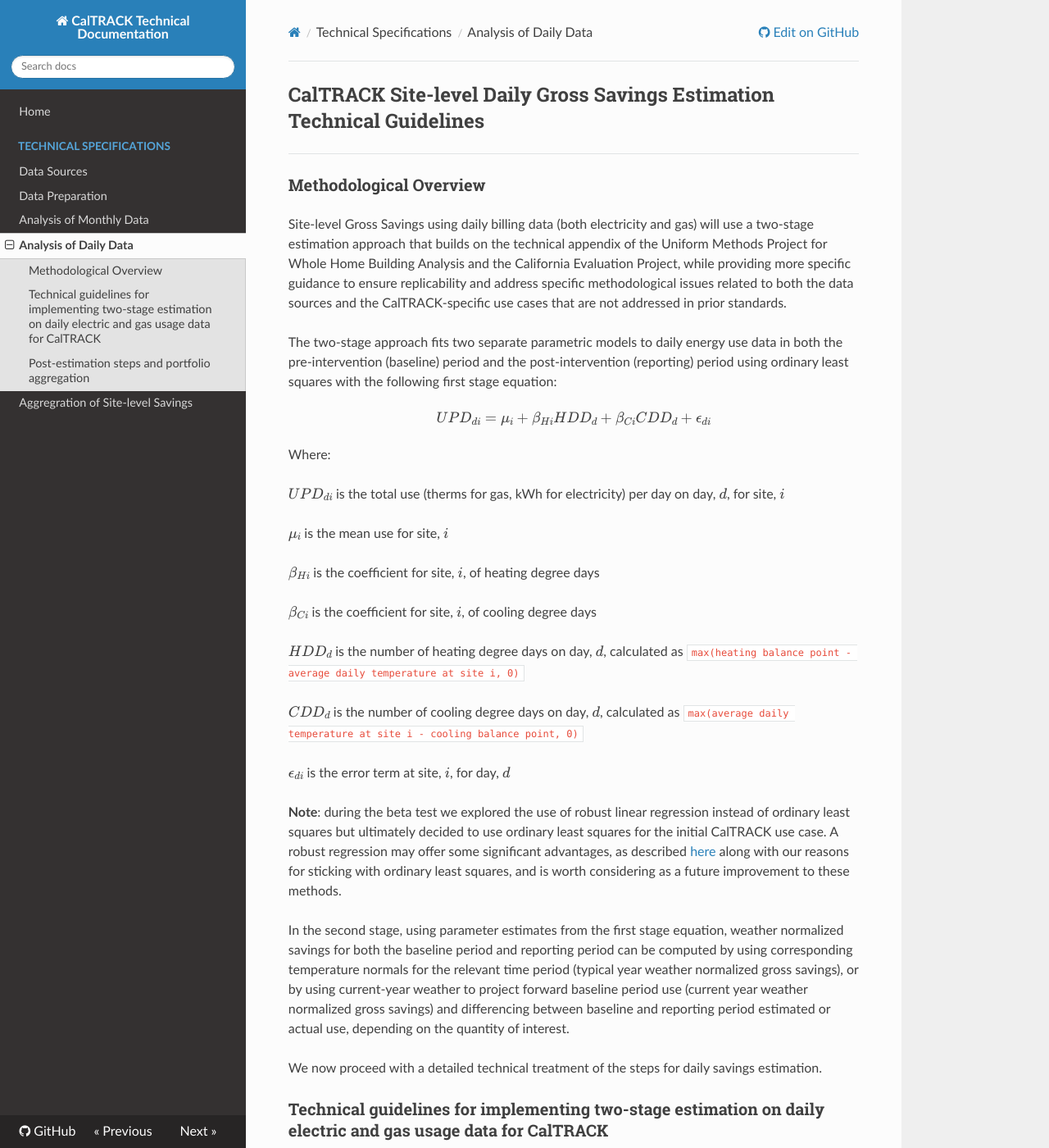
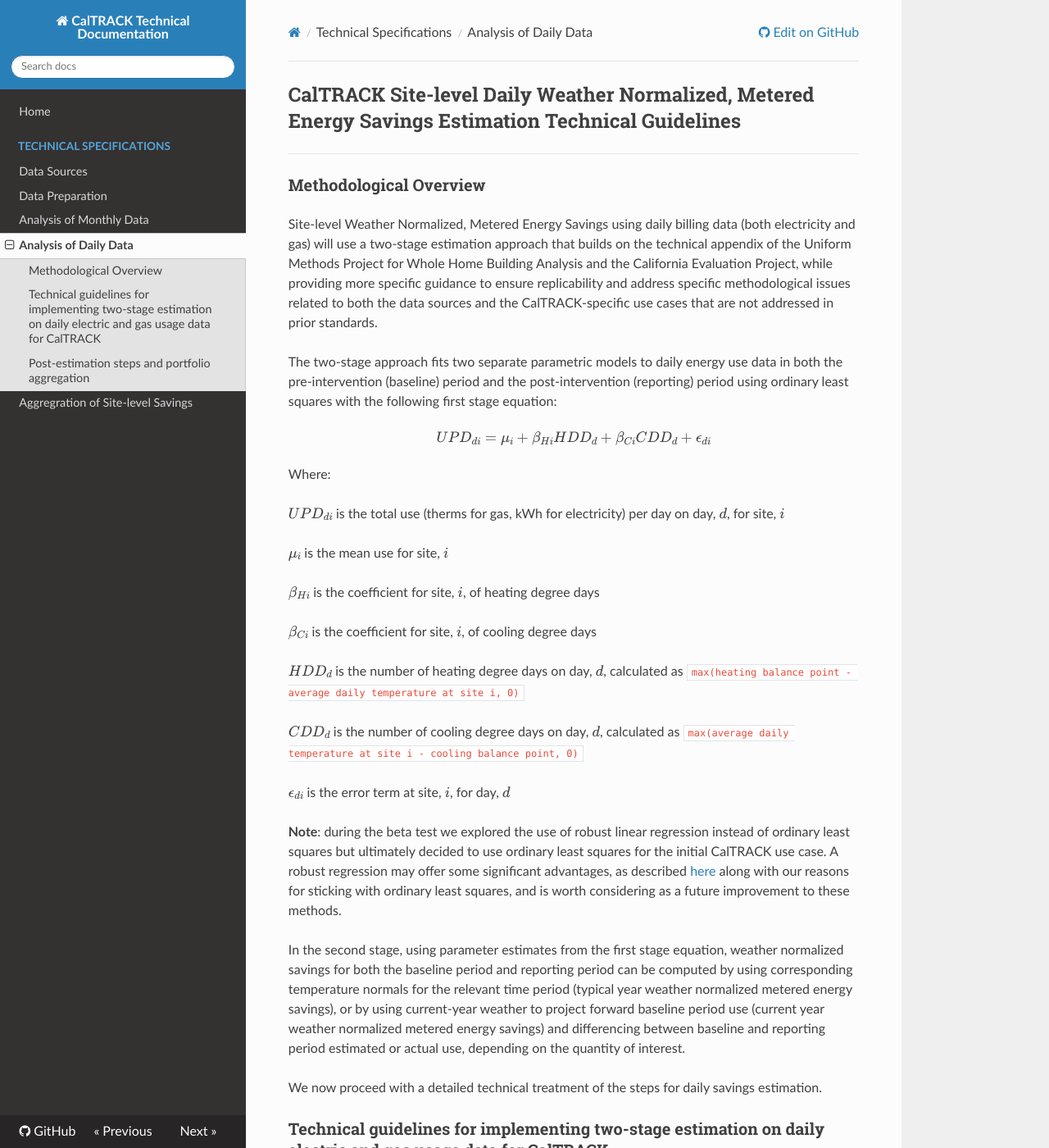
Before and after one commit to openeemeter/caltrack, an MkDocs documentation site: the page built from docs/savings-calculations/v1.0/daily/README.md, in a window 1280 px wide and 1400 px high. Shown: the whole window at 82% size. Built offline with MkDocs 1.6.1, drawn with Linux system fonts in a browser that asks for light colours; nearby versions of some CDN libraries; formulas are drawn with MathJax 3; old or Windows-style settings are respelled for this version of MkDocs; some of the changed text lies outside the part shown.

Commit message:
Update "Gross"

```diff
--- a/docs/savings-calculations/v1.0/daily/README.md
+++ b/docs/savings-calculations/v1.0/daily/README.md
@@ -1,11 +1,11 @@
-## **CalTRACK Site-level Daily Gross Savings Estimation Technical Guidelines**
+## **CalTRACK Site-level Daily Weather Normalized, Metered Energy Savings Estimation Technical Guidelines**
 
 * * *
 
 
 ### **Methodological Overview**
 
-Site-level Gross Savings using daily billing data (both electricity and gas) will use a two-stage estimation approach that builds on the technical appendix of the Uniform Methods Project for Whole Home Building Analysis and the California Evaluation Project, while providing more specific guidance to ensure replicability and address specific methodological issues related to both the data sources and the CalTRACK-specific use cases that are not addressed in prior standards.
+Site-level Weather Normalized, Metered Energy Savings using daily billing data (both electricity and gas) will use a two-stage estimation approach that builds on the technical appendix of the Uniform Methods Project for Whole Home Building Analysis and the California Evaluation Project, while providing more specific guidance to ensure replicability and address specific methodological issues related to both the data sources and the CalTRACK-specific use cases that are not addressed in prior standards.
 
 The two-stage approach fits two separate parametric models to daily energy use data in both the pre-intervention (baseline) period and the post-intervention (reporting) period using ordinary least squares with the following first stage equation:
 
@@ -30,13 +30,13 @@
 
 **Note**: during the beta test we explored the use of robust linear regression instead of ordinary least squares but ultimately decided to use ordinary least squares for the initial CalTRACK use case.  A robust regression may offer some significant advantages, as described [here](https://github.com/impactlab/caltrack/issues/56) along with our reasons for sticking with ordinary least squares, and is worth considering as a future improvement to these methods.
 
-In the second stage, using parameter estimates from the first stage equation, weather normalized savings for both the baseline period and reporting period can be computed by using corresponding temperature normals for the relevant time period (typical year weather normalized gross savings), or by using current-year weather to project forward baseline period use (current year weather normalized gross savings) and differencing between baseline and reporting period estimated or actual use, depending on the quantity of interest.
+In the second stage, using parameter estimates from the first stage equation, weather normalized savings for both the baseline period and reporting period can be computed by using corresponding temperature normals for the relevant time period (typical year weather normalized metered energy savings), or by using current-year weather to project forward baseline period use (current year weather normalized metered energy savings) and differencing between baseline and reporting period estimated or actual use, depending on the quantity of interest.
 
 We now proceed with a detailed technical treatment of the steps for daily savings estimation.
 
 ### **Technical guidelines for implementing two-stage estimation on daily electric and gas usage data for CalTRACK**
 
-CalTRACK savings estimation begins with gas and electric usage data, project data, and weather data that have been cleaned and combined according to the Data Preparation technical specification. Starting with the prepared data, site-level daily gross savings analysis is performed by implementing the following steps:
+CalTRACK savings estimation begins with gas and electric usage data, project data, and weather data that have been cleaned and combined according to the Data Preparation technical specification. Starting with the prepared data, site-level daily metered energy savings analysis is performed by implementing the following steps:
 
 1. Usage data used in the CalTRACK daily analysis will be done on Use Per Day (\(UPD\)) values from daily AMI usage data.
 
@@ -94,33 +94,33 @@
 
 During the second stage, four savings quantities will be estimated for each site that meets the minimum data sufficiency criteria for that savings statistic.
 
-1. Cumulative gross savings over entire performance period
-2. Normal year annualized gross savings
-3. Year one annualized gross savings in the the reporting (post-intervention) period
-4. Year two annualized gross savings in the the reporting (post-intervention) period
+1. Cumulative weather normalized metered energy savings over entire performance period
+2. Normal year annualized weather normalized metered energy savings
+3. Year one annualized weather normalized metered energy savings in the the reporting (post-intervention) period
+4. Year two annualized weather normalized metered energy savings in the the reporting (post-intervention) period
 
 These site-level second stage quantities are calculated as follows:
 
-**Cumulative gross savings over entire performance period (site-level)**
+**Cumulative weather normalized metered energy savings over entire performance period (site-level)**
 
 1. Compute `predicted_baseline_use` for each day after `work_end_date` using the Stage One model with the reporting period weather data. Be sure to use balance point temperatures from the baseline model when calculating reporting period HDD and CDD values.
 2. Compute `daily_gross_savings` = `predicted_baseline_use - actual_use` for every day after `work_end_date`.
 3. Sum  `daily_gross_savings` over every day since `work_end_date`.
 
-**Normal year annualized gross savings (site-level)**
+**Normal year annualized weather normalized metered energy savings (site-level)**
 
 1. Compute `predicted_baseline_use` using the Stage One model from the baseline period and degree days from the CZ2010 normal weather year. Be sure to use balance point temperatures from the baseline model when calculating baseline period HDD and CDD values.
 2. Compute `predicted_reporting_use` using the Stage One model from the reporting period and degree days from the CZ2010 normal weather year file. Be sure to use balance point temperatures from the reporting period model when calculating reporting period HDD and CDD values.
 3. Compute `daily_normal_year_gross_savings` = `predicted_baseline_use - predicted_reporting_use` for normal year days
 4. Sum  `daily_normal_year_gross_savings` over entire normal year.
 
-**Year one gross savings from 1 to 12 months after site visit.  (site-level)**
+**Year one weather normalized metered energy savings from 1 to 12 months after site visit.  (site-level)**
 
 1. Compute `predicted_baseline_use` for each day after `work_end_date` until 12 calendar months after `work_end_date` using the Stage One model from the baseline period and reporting period weather data. Be sure to use balance point temperatures from the baseline model when calculating reporting period HDD and CDD values.
 2. Compute `daily_gross_savings` = `predicted_baseline_use - actual_daily_use` for 12 complete calendar months after `work_end_date` for project. For days missing consumption data after the date of the intervention, a baseline mask should exclude those days from consideration as part of a savings calculation.
 3. Sum  `daily_gross_savings` over the 12 calendar months since `work_end_date`.
 
-**Year two gross savings from 13 to 24 months after site visit.  (site-level)**
+**Year two weather normalized metered energy savings from 13 to 24 months after site visit.  (site-level)**
 
 1. Compute `predicted_baseline_use` for each day starting 13 months after `work_end_date` until 24 calendar months after `work_end_date` using the Stage One model from the baseline period and reporting period weather data. Be sure to use balance point temperatures from the baseline model when calculating reporting period HDD and CDD values.
 2. Compute `daily_gross_savings` = `predicted_baseline_use - actual_daily_use` for month 13 to month 24 after `work_end_date` for project. For days missing consumption data after the date of the intervention, a baseline mask should exclude those days from consideration as part of a savings calculation.
```
